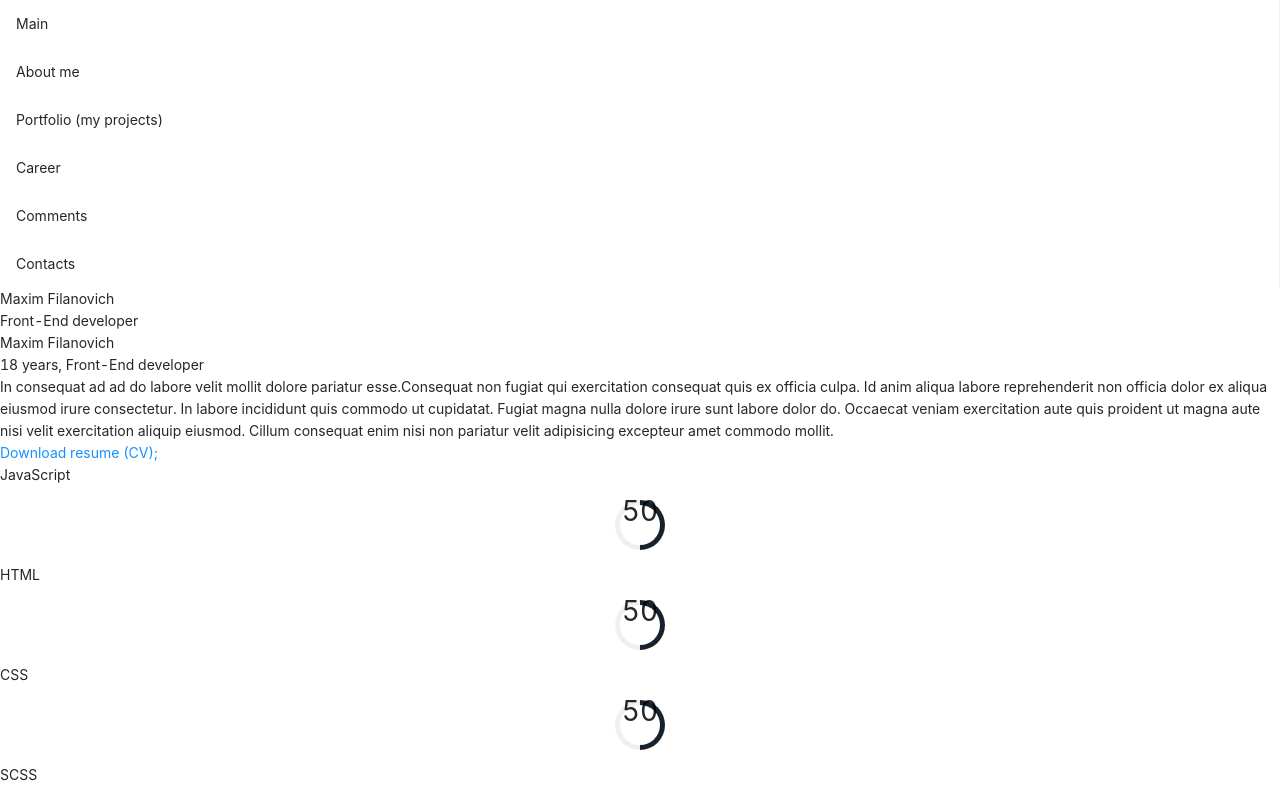
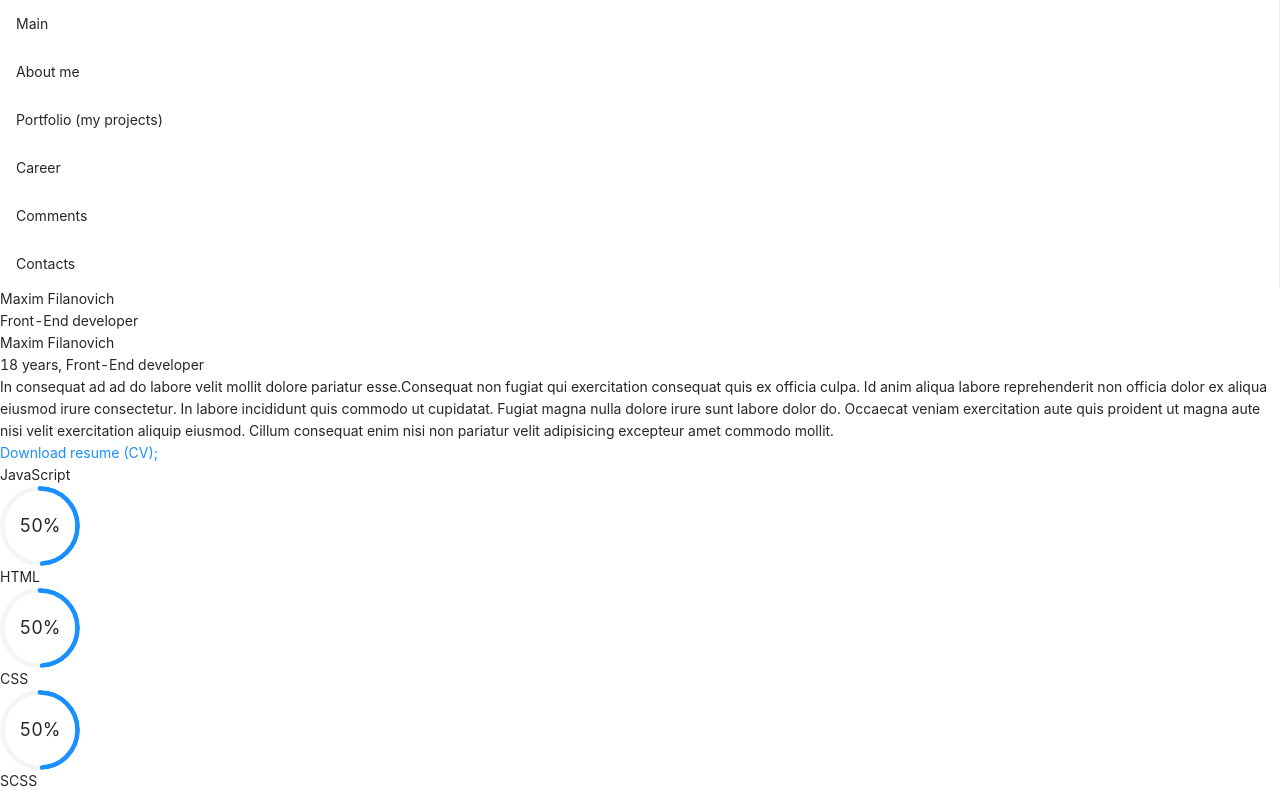
Before and after one commit to M-fil/portfolio, a React (Create React App) app: page /about in a window 1280 px wide. Shown: the top 790 px of the page. Built offline with nearby package versions, Linux system fonts and the light colour scheme.

Commit message:
feat: create OfferPopUp component

```diff
--- a/public/locales/en/translation.json
+++ b/public/locales/en/translation.json
@@ -89,5 +89,10 @@
   "footer": {
     "offer": "Do you want the similar web-page for you?",
     "button-confirm-text": "Yes!"
+  },
+  "pop-up-offer": {
+    "title": "Do you Want a similar web page?",
+    "description": "Write to me and I will make you your personal page!",
+    "button-confirm-text": "Write"
   }
 }
--- a/public/locales/ru/translation.json
+++ b/public/locales/ru/translation.json
@@ -89,5 +89,10 @@
   "footer": {
     "offer": "Хочешь себе похожую веб-страницу?",
     "button-confirm-text": "Да!"
+  },
+  "pop-up-offer": {
+    "title": "Хочешь себе похожую веб-страницу?",
+    "description": "Напиши мне и я тебе сделаю твою персональную страничку!",
+    "button-confirm-text": "Написать"
   }
 }
--- a/src/components/about/About.tsx
+++ b/src/components/about/About.tsx
@@ -1,9 +1,9 @@
 import React from 'react';
 import { useTranslation } from 'react-i18next';
+import { Progress, Tooltip } from 'antd';
 
 import { calculateAge } from '../../utils/calculations';
 import { skills, urls } from '../../constants/constants';
-import SkillChart from './SkillChart';
 
 const {
   JAVASCRIPT,
@@ -30,7 +30,9 @@ const Skill: React.FC<ISkill> = ({
       <div className="skill__name">
         {name}
       </div>
-      <SkillChart percentage={percentage} />
+      <Tooltip title={`${percentage}%`}>
+        <Progress type="circle" percent={percentage} width={80} />
+      </Tooltip>
     </div>
   );
 }
--- a/src/components/about/SkillChart.tsx
+++ /dev/null
@@ -1,22 +0,0 @@
-import React from 'react';
-import SkillChartItem from './styled/SkillChartStyle';
-
-interface ISKillChart {
-  percentage: number,
-}
-
-const SkillChart: React.FC<ISKillChart> = ({
-  percentage,
-}) => {
-  return (
-    <SkillChartItem
-      percentage={percentage}
-    >
-      <p className="skill-chart__percentage">
-        {percentage}
-      </p>
-    </SkillChartItem>
-  )
-}
-
-export default SkillChart
--- a/src/components/about/styled/SkillChartStyle.tsx
+++ /dev/null
@@ -1,51 +0,0 @@
-import styled from 'styled-components';
-import { skillChartConstants } from '../../../constants/constants';
-
-const {
-  BORDER_WIDTH,
-  DEFAULT_BORDER_COLOR,
-  DEFAULT_INNER_COLOR,
-} = skillChartConstants;
-
-interface ISkillChartItem {
-  chartLineColor?: string;
-  innerBackground?: string;
-  percentage: number;
-}
-
-const SkillChartItem = styled('div')<ISkillChartItem>`
-  width: 50px;
-  height: 50px;
-  margin: 1em auto;
-  border-radius: 50%;
-  background-image: ${
-    (props) => `conic-gradient(
-      ${props.chartLineColor || DEFAULT_BORDER_COLOR} ${props.percentage}%,
-      ${props.innerBackground || DEFAULT_INNER_COLOR} ${props.percentage}%
-    )`
-  };
-  position: relative;
-  display: flex;
-  justify-content: center;
-  align-items: center;
-
-  &::after {
-    content: "";
-    position: absolute;
-    left: 50%;
-    top: 50%;
-    transform: translate(-50%, -50%);
-    width: calc(100% - ${BORDER_WIDTH});
-    height: calc(100% - ${BORDER_WIDTH});
-    background: white;
-    border-radius: inherit;
-  }
-
-  & .skill-chart__percentage {
-    position: relative;
-    z-index: 1;
-    font-size: 2em;
-  }
-`;
-
-export default SkillChartItem;
--- a/src/components/footer/Footer.tsx
+++ b/src/components/footer/Footer.tsx
@@ -3,9 +3,18 @@ import { useTranslation } from 'react-i18next';
 import { Button } from 'antd';
 
 import FooterStyle from './styled/FooterStyle';
+import useNotification from '../../custom-hooks/useNotification';
 
 const Footer: React.FC = () => {
   const [t] = useTranslation();
+  const {
+    openNotification,
+    isConfimButtonDisabled,
+  } = useNotification(
+    t('pop-up-offer.title'),
+    t('pop-up-offer.description'),
+    t('pop-up-offer.button-confirm-text'),
+  );
 
   return (
     <FooterStyle>
@@ -16,6 +25,8 @@ const Footer: React.FC = () => {
         <Button
           type="primary"
           icon={<i className="far fa-grin footer__icon"></i>}
+          onClick={openNotification}
+          disabled={isConfimButtonDisabled}
         >
           {t('footer.button-confirm-text')}
         </Button>
--- /dev/null
+++ b/src/components/offer-pop-up/styled/OfferPopUpStyle.tsx
@@ -0,0 +1,17 @@
+import styled from 'styled-components';
+
+const OfferPopUpStyle = styled('div')`
+  & .offer-pop-up__description {
+    margin-bottom: 10px;
+  }
+
+  & .offer-pop-up__confirm-button {
+    width: 100%;
+  }
+
+  & .offer-pop-up__icon {
+    margin-right: 5px;
+  }
+`;
+
+export default OfferPopUpStyle;
--- /dev/null
+++ b/src/custom-hooks/useNotification.tsx
@@ -0,0 +1,66 @@
+import React, { useState } from 'react';
+import { Button, notification } from 'antd';
+import OfferPopUpStyle from '../components/offer-pop-up/styled/OfferPopUpStyle';
+import { contactsLinks } from '../constants/constants';
+
+const {
+  telegram,
+} = contactsLinks;
+
+type NotificationElementType = string | HTMLElement;
+
+interface IUseNotificatoin {
+  (
+    title: NotificationElementType,
+    description: NotificationElementType,
+    buttonText: string,
+    iconClassName?: string,
+  ): {
+    openNotification: () => void,
+    isConfimButtonDisabled: boolean,
+    setIsConfimButtonDisabled: Function,
+  };
+}
+
+const useNotification: IUseNotificatoin = (
+  title,
+  description,
+  buttonText,
+  iconClassName = 'fab fa-telegram-plane',
+) => {
+  const [isConfimButtonDisabled, setIsConfimButtonDisabled] = useState<boolean>(false);
+
+  const openNotification = (): void => {
+    setIsConfimButtonDisabled(true);
+    notification.open({
+      message: title,
+      description: (<OfferPopUpStyle>
+        <div className="offer-pop-up__description">
+          {description}
+        </div>
+        <Button
+          className="offer-pop-up__confirm-button"
+          type="primary"
+          ghost
+          icon={<i className={`${iconClassName} offer-pop-up__icon`} />}
+          href={telegram.link}
+          target="_blank"
+        >
+          {buttonText}
+        </Button>
+      </OfferPopUpStyle>),
+      duration: null,
+      onClose: () => {
+        setIsConfimButtonDisabled(false);
+      }
+    });
+  }
+
+  return {
+    openNotification,
+    isConfimButtonDisabled,
+    setIsConfimButtonDisabled,
+  }
+};
+
+export default useNotification;
```
Also changed, not shown: src/components/offer-pop-up/OfferPopUp.tsx (deleted, +0 -11 lines).
